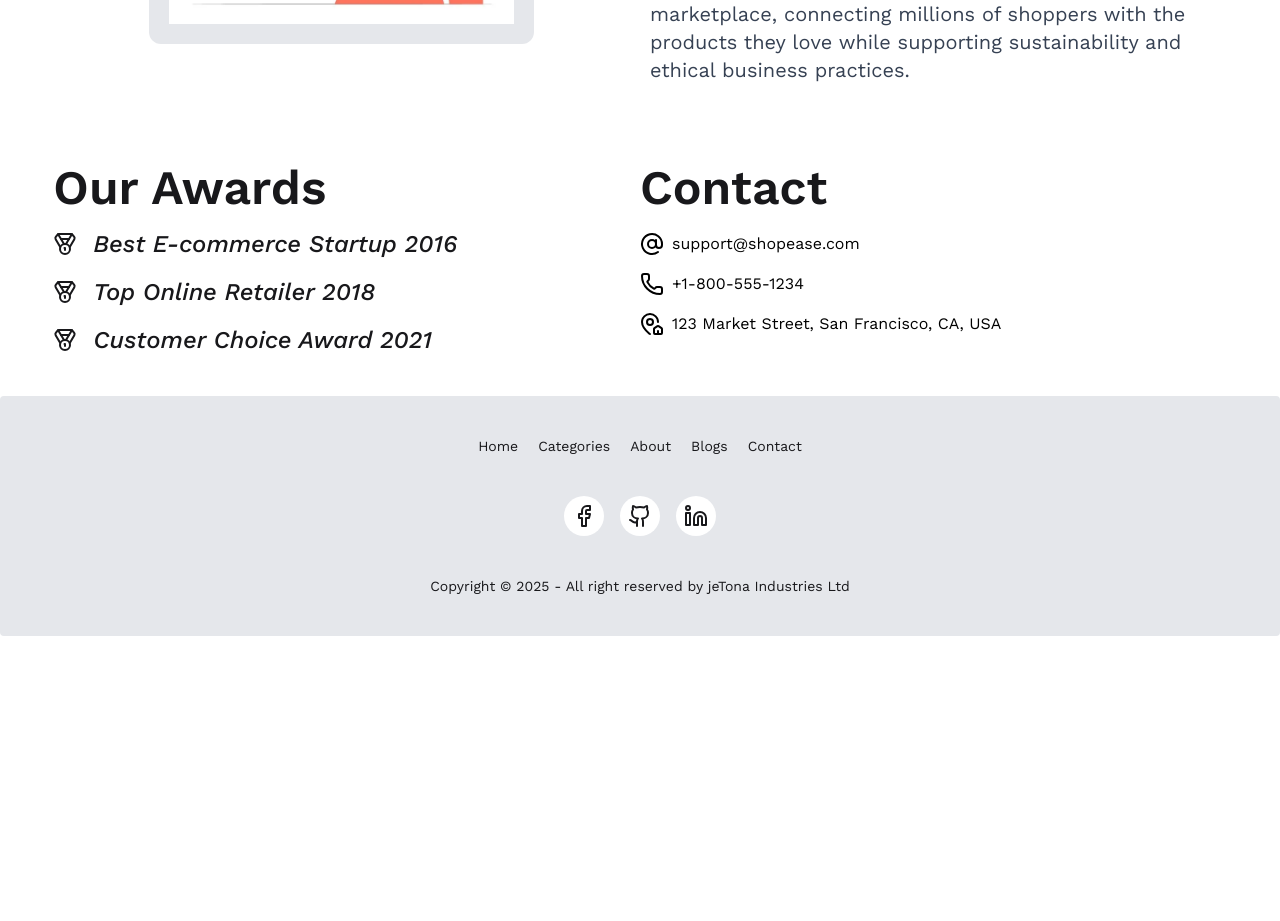
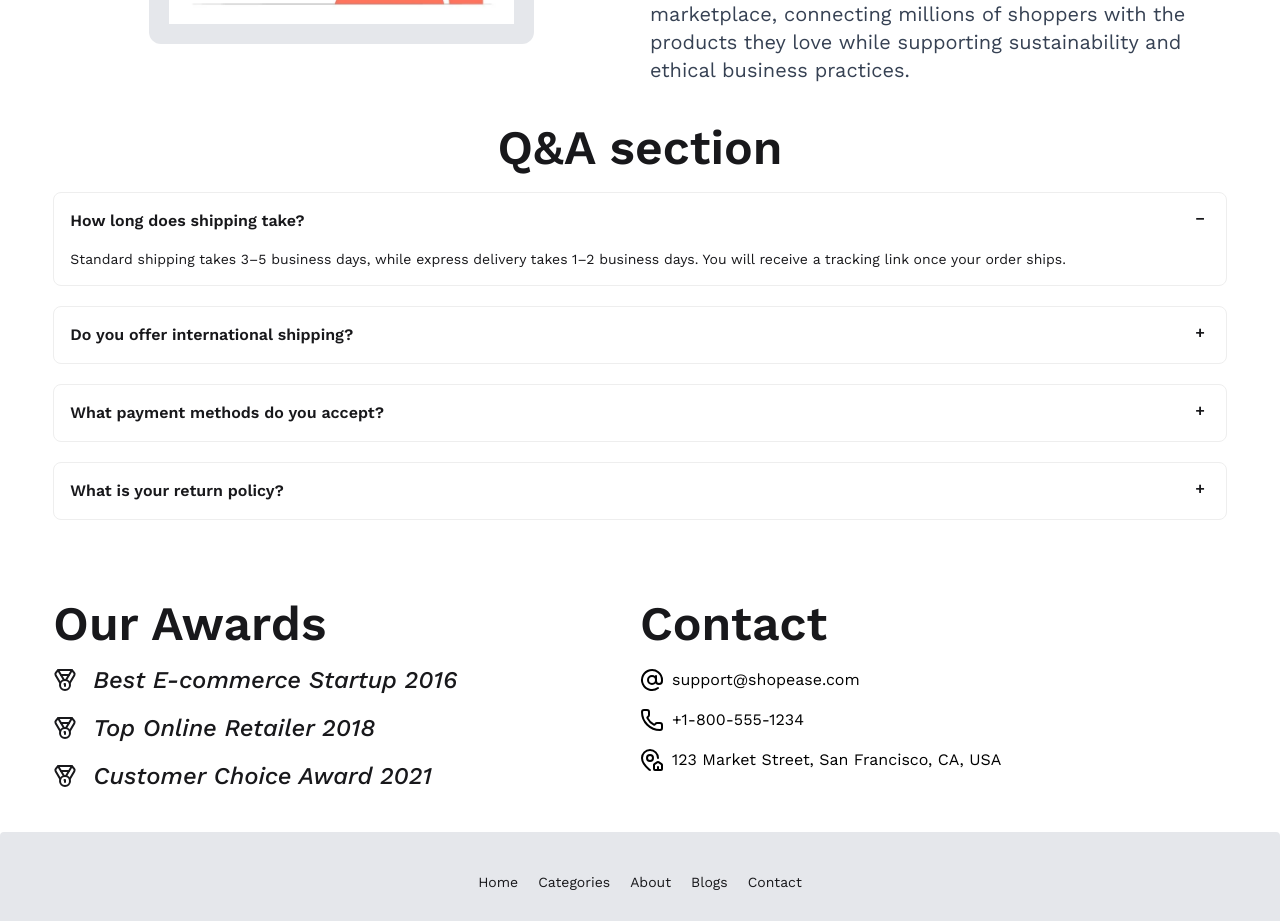
Before and after one commit to AhmedSami019/jetona-e-commerce-web-app, a React (Vite) app: page /about in a window 1280 px wide. Shown: the part 1460-2381 px from the top of the page. Before the commit the page ends 2096 px from the top, so only its background shows below. Built offline with nearby package versions, Linux system fonts and the light colour scheme; a web font is replaced by a local one.

Commit message:
added acrodion into about section and make some change

```diff
--- a/src/Pages/About/About.tsx
+++ b/src/Pages/About/About.tsx
@@ -39,7 +39,7 @@ const About = () => {
         <div className="pt-10 flex flex-col lg:flex-row gap-5 justify-between bg-gray-200 px-5 py-20 rounded-xl">
           <div className="space-y-20 lg:w-6/12">
             <div className="space-y-4">
-              <h2 className="text-5xl font-semibold">
+              <h2 className="text-4xl md:text-5xl font-semibold">
                 About <span className="text-[#ff4f00]">jeTona</span>
               </h2>
               <p className="lg:w-10/12 text-xl text-gray-700">{mission}</p>
@@ -65,7 +65,7 @@ const About = () => {
           </div>
 
           <div className="lg:w-6/12 text-center space-y-3 lg:text-start">
-            <h2 className="text-5xl text-center font-semibold">
+            <h2 className="text-4xl md:text-5xl text-center font-semibold">
               {founder || "Emtiaz Ahmed Sami"}
             </h2>
             <h2 className="text-2xl text-center text-gray-500 italic">
@@ -83,7 +83,7 @@ const About = () => {
         {/* mission and vision section */}
         <div className=" pt-10 flex flex-col lg:flex-row-reverse justify-between gap-5 mt-10">
           <div className="text-start lg:w-6/12">
-            <h2 className="text-5xl font-semibold">Our mission and vision</h2>
+            <h2 className="text-4xl md:text-5xl font-semibold">Our mission and vision</h2>
 
             <p className="text-3xl font-medium mt-10 italic">Mission</p>
             <p className=" text-xl text-gray-700">{mission}</p>
@@ -102,10 +102,54 @@ const About = () => {
           </div>
         </div>
 
+        {/* questions and ans section */}
+        <div className="mt-10 space-y-5">
+          {/* acrodion title */}
+          <h2 className="text-4xl md:text-5xl text-start md:text-center font-semibold">Q&A section</h2>
+
+          {/* acrodion */}
+          <div className="collapse collapse-plus bg-base-100 border border-base-300">
+            <input type="radio" name="my-accordion-3" defaultChecked />
+            <div className="collapse-title font-semibold">
+              How long does shipping take?
+            </div>
+            <div className="collapse-content text-sm">
+              Standard shipping takes 3–5 business days, while express delivery takes 1–2 business days. You will receive a tracking link once your order ships.
+            </div>
+          </div>
+          <div className="collapse collapse-plus bg-base-100 border border-base-300">
+            <input type="radio" name="my-accordion-3" />
+            <div className="collapse-title font-semibold">
+              Do you offer international shipping?
+            </div>
+            <div className="collapse-content text-sm">
+              Yes, we ship to most countries worldwide. International delivery usually takes 7–15 business days depending on your location.
+            </div>
+          </div>
+          <div className="collapse collapse-plus bg-base-100 border border-base-300">
+            <input type="radio" name="my-accordion-3" />
+            <div className="collapse-title font-semibold">
+              What payment methods do you accept?
+            </div>
+            <div className="collapse-content text-sm">
+              We accept Visa, Mastercard, PayPal, Apple Pay, Google Pay, and Cash on Delivery (available in selected regions).
+            </div>
+          </div>
+          <div className="collapse collapse-plus bg-base-100 border border-base-300">
+            <input type="radio" name="my-accordion-3" />
+            <div className="collapse-title font-semibold">
+              What is your return policy?
+            </div>
+            <div className="collapse-content text-sm">
+              You can return any product within 30 days of purchase if the item is unused and in original packaging.
+            </div>
+          </div>
+        </div>
+
         {/* award section */}
         <div className="pt-10 flex flex-col lg:flex-row justify-between gap-5 mt-10">
           <div>
-            <h2 className="text-5xl font-semibold">Our Awards</h2>
+            <h2 className="text-4xl md:text-5xl font-semibold">Our Awards</h2>
             <div>
               {awards.map((award, index) => (
                 <p
@@ -119,11 +163,20 @@ const About = () => {
             </div>
           </div>
           <div className="text-start lg:w-6/12">
-            <h2 className="text-5xl font-semibold">Contact</h2>
+            <h2 className="text-4xl md:text-5xl font-semibold">Contact</h2>
             <ul className="space-y-4 mt-5">
-               <li className="flex gap-2 items-center text-black"><AtSign></AtSign>{email}</li>
-                <li className="flex gap-2 items-center text-black"><Phone></Phone>{phone}</li>
-                <li className="flex gap-2 items-center text-black"><MapPinHouse></MapPinHouse>{address}</li>
+              <li className="flex gap-2 items-center text-black">
+                <AtSign></AtSign>
+                {email}
+              </li>
+              <li className="flex gap-2 items-center text-black">
+                <Phone></Phone>
+                {phone}
+              </li>
+              <li className="flex gap-2 items-center text-black">
+                <MapPinHouse></MapPinHouse>
+                {address}
+              </li>
             </ul>
           </div>
         </div>
```
Also changed, not shown: src/Components/Products/Products.tsx (+0 -13 lines).
